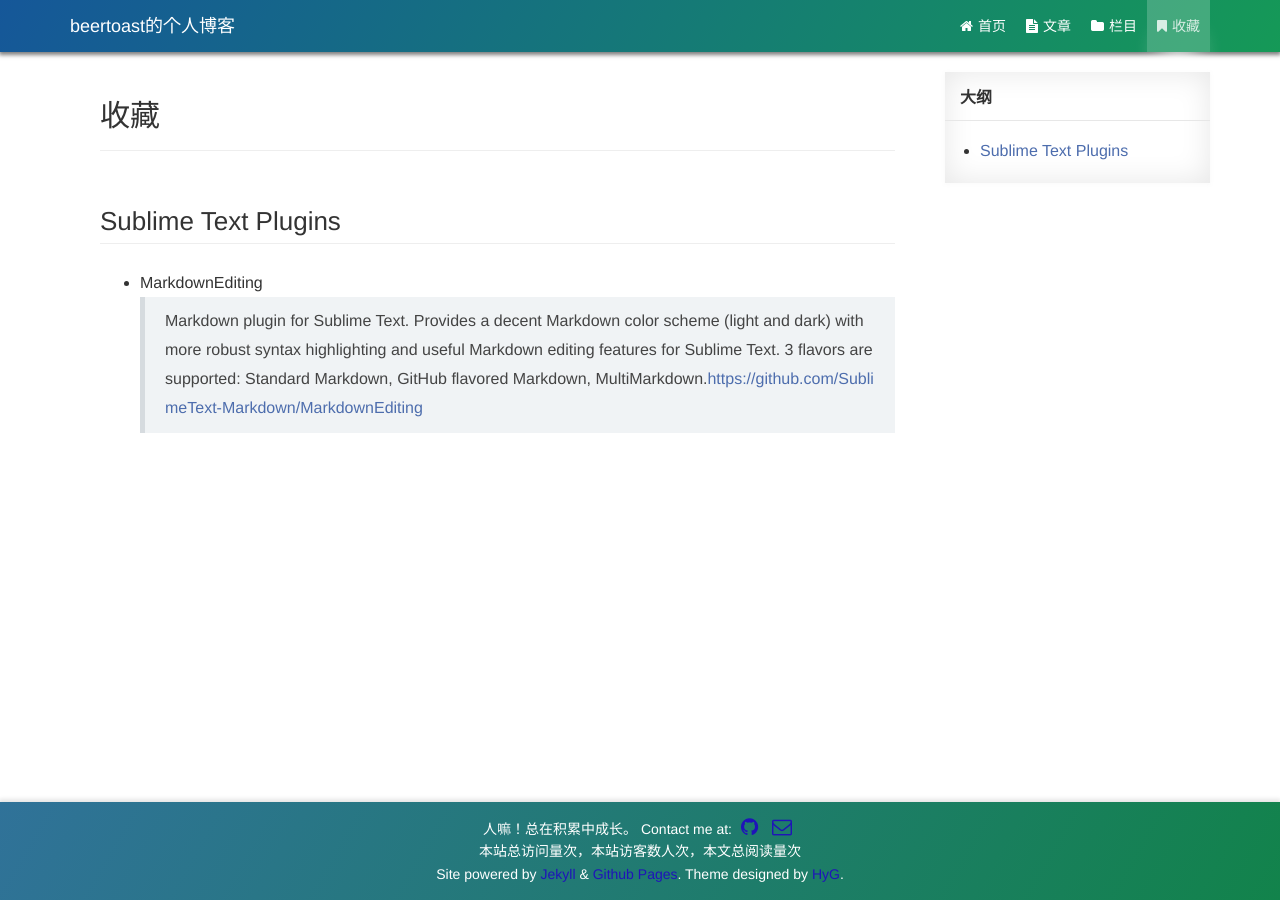
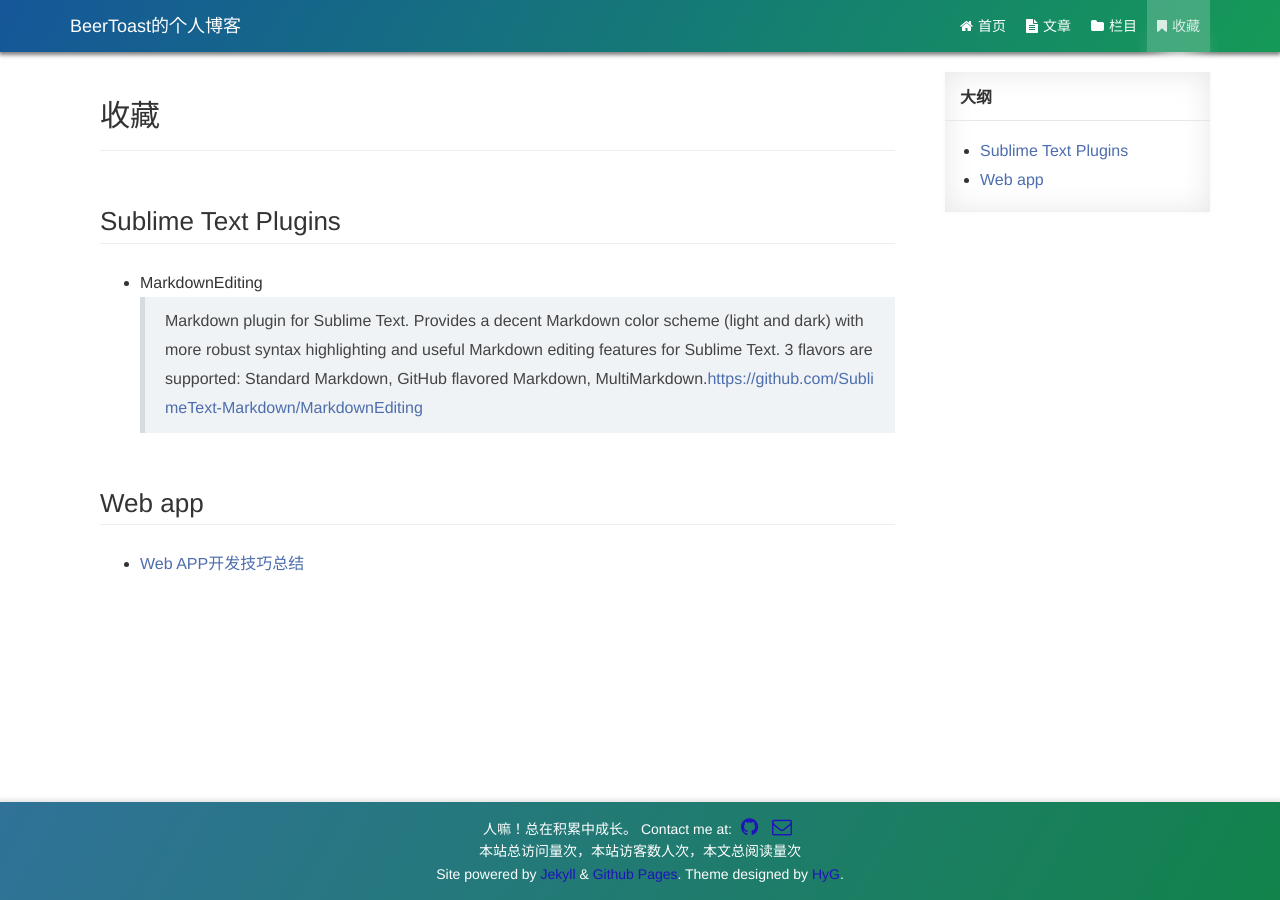
Before and after one commit to beertoast/beertoast.github.io, a Jekyll site: the page built from page/3collections.md, in a window 1280 px wide. Built offline with Jekyll 4.4.1, drawn with Linux system fonts in a browser that asks for light colours; comment, search, counter and statistics services are not loaded; a style sheet for code colours, icons or effects is not loaded.

Commit message:
add web app icon (ios)

```diff
--- a/_config.yml
+++ b/_config.yml
@@ -6,7 +6,7 @@
 # 'jekyll serve'. If you change this file, please restart the server process.
 
 # Site settings
-title: beertoast的个人博客
+title: BeerToast的个人博客
 brief-intro:
 baseurl: "" # the subpath of your site, e.g. /blog
 url: "https://beertoast.github.io" # the base hostname & protocol for your site
@@ -29,7 +29,7 @@
 # two ways to comment, only choose one, and use your own short name
 # 两种评论插件，选一个就好了，使用自己的 short_name
 duoshuo_shortname: #hygblog
-disqus_shortname: beertoast
+disqus_shortname: #beertoast
 
 # statistic analysis 统计代码
 # 百度统计 id，将统计代码替换为自己的百度统计id，即
--- a/_includes/head.html
+++ b/_includes/head.html
@@ -2,6 +2,12 @@
     <meta charset="utf-8">
     <meta http-equiv="X-UA-Compatible" content="IE=edge">
     <meta name="viewport" content="width=device-width, initial-scale=1">
+
+
+    <meta http-equiv="Cache-Control" content="no-siteapp" />
+    <meta name="apple-mobile-web-app-title" content="{{site.apple-mobile-web-app-title}}">
+    <meta name="apple-mobile-web-app-capable" content="yes" />
+    <link rel="apple-touch-icon" href="{{site.url}}/images/apple-touch-icon.png">
 
     <title>{% if page.title %}{{ page.title | escape }}{% else %}{{ site.title | escape }}{% endif %}</title>
     <meta name="description" content="{% if page.excerpt %}{{ page.excerpt | strip_html | strip_newlines | truncate: 160 }}{% else %}{{ site.description }}{% endif %}">
--- a/page/3collections.md
+++ b/page/3collections.md
@@ -12,3 +12,6 @@
 ## Sublime Text Plugins
 - MarkdownEditing
 >Markdown plugin for Sublime Text. Provides a decent Markdown color scheme (light and dark) with more robust syntax highlighting and useful Markdown editing features for Sublime Text. 3 flavors are supported: Standard Markdown, GitHub flavored Markdown, MultiMarkdown.[https://github.com/SublimeText-Markdown/MarkdownEditing](https://github.com/SublimeText-Markdown/MarkdownEditing)
+
+## Web app
+- [Web APP开发技巧总结](https://www.runoob.com/w3cnote/web-app-tips.html)
```
Also changed, not shown: favicon.ico, images/apple-touch-icon.png (added).
